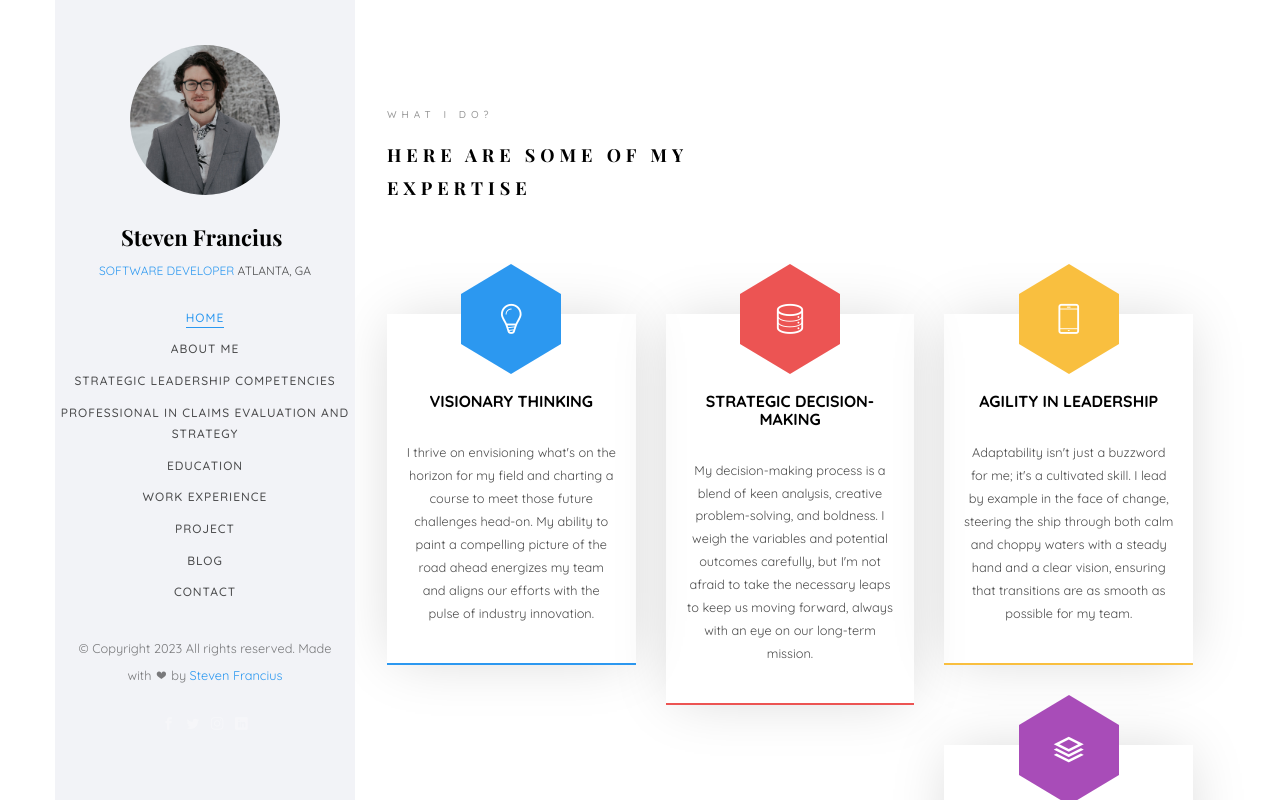
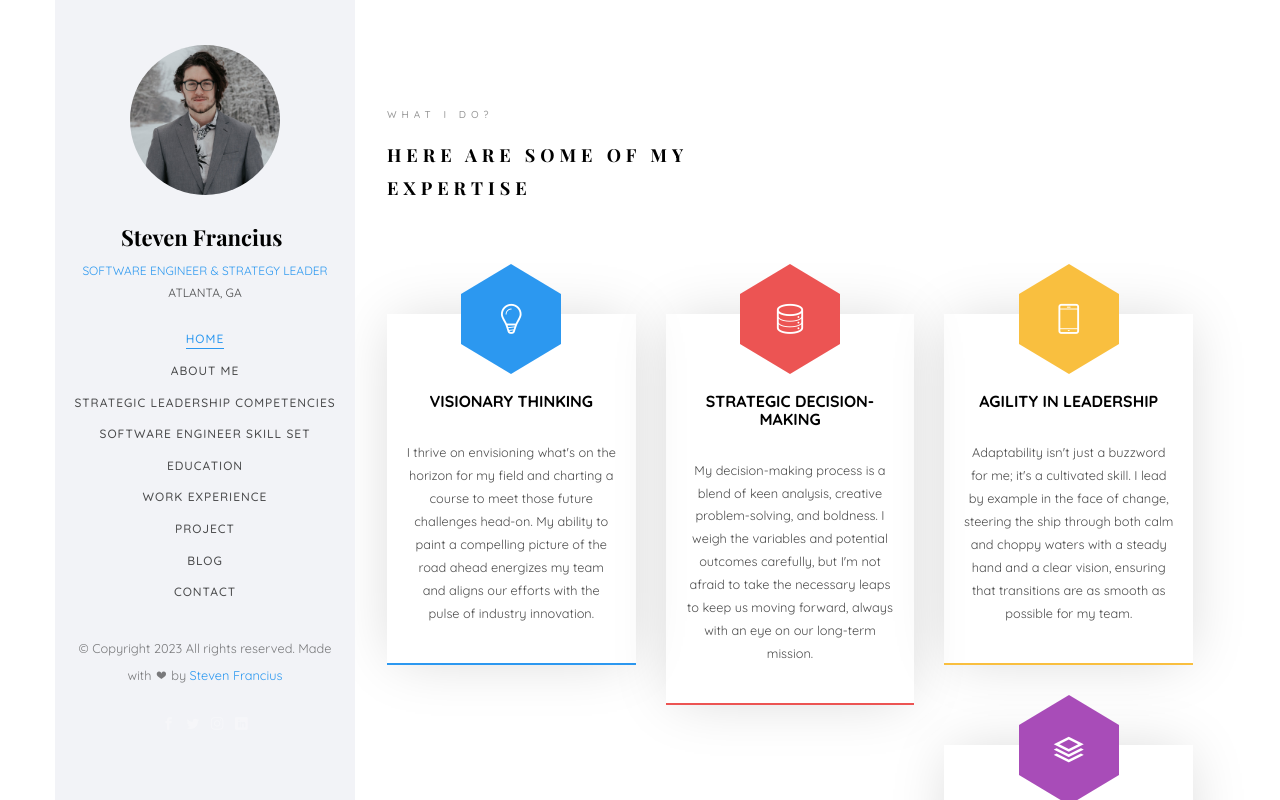
Before and after one commit to Guadeloupe33/Steven-Francius-Portfolio, a plain HTML site: page index.html in a window 1280 px wide. Both pictures are taken after a click on the link "STRATEGIC LEADERSHIP COMPETENCIES". Shown: the part 2160-2960 px from the top of the page. Drawn offline with nearby package versions, Linux system fonts and the light colour scheme; files whose address does not match are found by name; a web font is replaced by a local one.

Commit message:
made some changes to my portfolio

```diff
--- a/index.html
+++ b/index.html
@@ -59,7 +59,10 @@
 			<div class="text-center">
 				<div class="author-img" style="background-image: url(images/about.jpg);"></div>
 				<h1 id="colorlib-logo"><a href="index.html">Steven Francius</a></h1>
-				<span class="position"><a href="#">Software Developer</a> Atlanta, GA</span>
+				<span class="position">
+					<a href="https://www.linkedin.com/in/steven-francius-3b159599/" target="_blank">Software Engineer & Strategy Leader</a> Atlanta, GA
+				  </span>
+
 			</div>
 			<nav id="colorlib-main-menu" role="navigation" class="navbar">
 				<div id="navbar" class="collapse">
@@ -67,7 +70,7 @@
 						<li class="active"><a href="#" data-nav-section="home">Home</a></li>
 						<li><a href="#" data-nav-section="about">About Me</a></li>
 						<li><a href="#" data-nav-section="services">Strategic Leadership Competencies</a></li>
-						<li><a href="#" data-nav-section="skills">Professional in Claims Evaluation and Strategy</a></li>
+						<li><a href="#" data-nav-section="skills">Software Engineer Skill Set</a></li>
 						<li><a href="#" data-nav-section="education">Education</a></li>
 						<li><a href="#" data-nav-section="experience">Work Experience</a></li>
 						<li><a href="#" data-nav-section="work">Project</a></li>
@@ -453,7 +456,7 @@ Copyright <script>document.write(new Date().getFullYear());</script> All rights
 									<div class="panel panel-default">
 									    <div class="panel-heading" role="tab" id="headingTwo">
 									        <h4 class="panel-title">
-									            <a class="collapsed" data-toggle="collapse" data-parent="#accordion" href="#collapseTwo" aria-expanded="false" aria-controls="collapseTwo">Bachelor Degree of Management Information System
+									            <a class="collapsed" data-toggle="collapse" data-parent="#accordion" href="#collapseTwo" aria-expanded="false" aria-controls="collapseTwo">Bachelor's Degree in Management Information System
 									            </a>
 									        </h4>
 									    </div>
```
